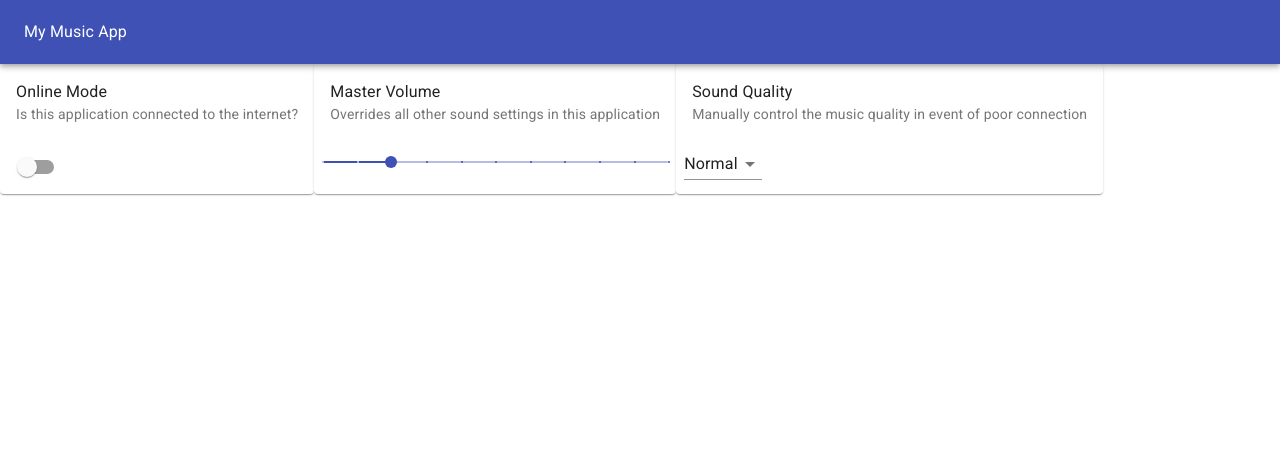
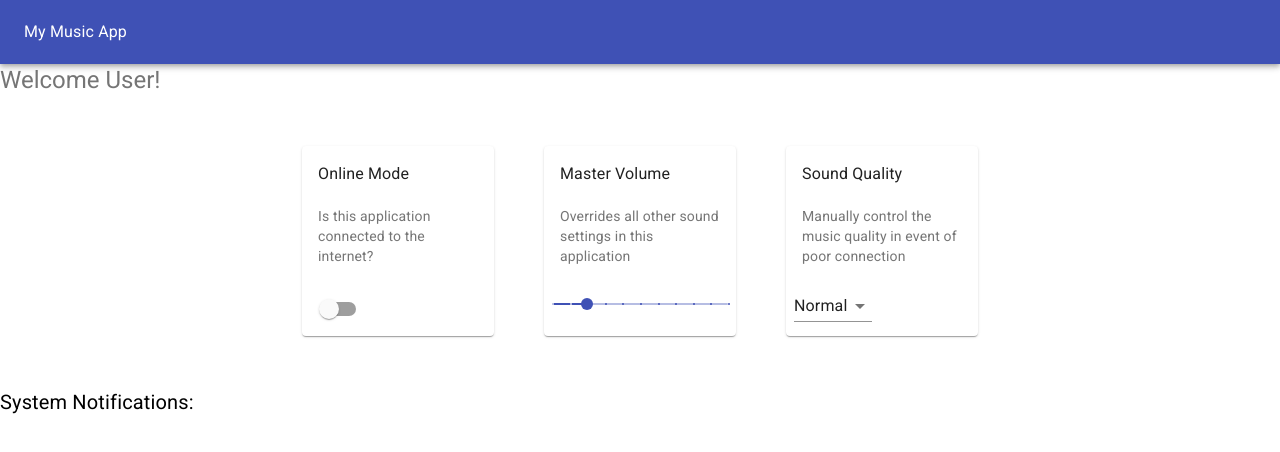
Before and after one commit to Shelby-Jean/JS411-MusicApp, a React (Create React App) app: page / in a window 1280 px wide. Both pictures are taken after a click on the button "LOGIN". Shown: the top 452 px of the page. Built offline with nearby package versions, Linux system fonts and the light colour scheme.

Commit message:
fixed dashboard state

```diff
--- a/src/App.css
+++ b/src/App.css
@@ -11,4 +11,14 @@
 
 .cards-container {
   display: flex;
+  justify-content: center;
+  margin: 50px 0;
 }
+
+.card {
+  width: 15%;
+}
+
+#middle-card {
+  margin: 0 50px;
+}
--- a/src/App.js
+++ b/src/App.js
@@ -24,8 +24,8 @@ class App extends React.Component {
         {this.state.loggedIn ? <Dashboard /> : (
          <div className="form-container">
           <form className="login-form">
-            <TextField id="standard-basic" label="Username" required={true} isRequired="true" />
-            <TextField id="standard-basic" label="Password" type="password" required />
+            <TextField label="Username" required />
+            <TextField label="Password" type="password" required />
             <br/>
             <Button variant="contained" color="primary" onClick={this.login}>LOGIN</Button>
           </form>
--- a/src/components/Dashboard.js
+++ b/src/components/Dashboard.js
@@ -3,60 +3,85 @@ import { Card, CardContent, CardActions, Typography, Switch, Slider, Select, Men
 
 class Dashboard extends React.Component {
   state = {
-    online: true,
+    online: false,
     volume: 20,
     quality: 2,
-    notifications: []
+    notifications: [
+      "Your application is offline. You won't be able to share or stream music to other devices.",
+      "Listening to music at a high volume could cause long-term hearing loss.",
+      "Music quality is degraded. Increase quality if your connection allows it."
+    ]
   }
 
-  handleChange = (event) => {
+  handleOnline = () => {
     this.setState({
-      [event.target.name]: event.target.name === "online" ? !this.state.online : event.target.value
+      online: !this.state.online
     })
   }
 
+  handleVolume = (event, value) => {
+    this.setState({
+      volume: value
+    })
+  }
+
+  handleQuality = (event) => {
+    this.setState({
+      quality: event.target.value
+    })
+  }
+
+
   render() {
     return (
+      <div>
+        <div>
+          <Typography component="h2" variant="h5" color="textSecondary" fontWeight="fontWeightBold">Welcome User!</Typography>
+        </div>
+
         <div className="cards-container">
-        <Card>
+          <Card className="card">
             <CardContent>
-            <Typography component="h4">
+              <Typography component="h4" fontWeight="fontWeightBold">
                 Online Mode
               </Typography>
+              <br />
               <Typography variant="body2" color="textSecondary" component="p">
                 Is this application connected to the internet?
               </Typography>
             </CardContent>
             <CardActions>
-            <Switch value={this.state.online} onChange={this.handleChange} />
+              <Switch onChange={this.handleOnline} value={this.state.online} name="online" />
             </CardActions>
           </Card>
 
-        <Card>
+          <Card className="card" id="middle-card">
             <CardContent>
-            <Typography component="h4">
+              <Typography component="h4" fontWeight="fontWeightBold">
               Master Volume
               </Typography>
+              <br />
               <Typography variant="body2" color="textSecondary" component="p">
                 Overrides all other sound settings in this application
               </Typography>
             </CardContent>
             <CardActions>
-            <Slider marks={true} step="10" mix="0" max="100" value={this.state.volume} onChange={this.handleChange} />
+              <Slider marks={true} step={10} min={0} max={100} onChange={this.handleVolume} value={this.state.volume} name="volume" />
             </CardActions>
           </Card>
 
-        <Card>
+          <Card className="card">
             <CardContent>
-            <Typography component="h4">
+              <Typography component="h4" fontWeight="fontWeightBold">
                 Sound Quality
               </Typography>
+              <br />
               <Typography variant="body2" color="textSecondary" component="p">
                 Manually control the music quality in event of poor connection
               </Typography>
             </CardContent>
             <CardActions>
-            <Select value={this.state.quality} onChange ={this.handleChange}>
+              <Select value={this.state.quality} onChange ={this.handleQuality} name="quality">
                 <MenuItem value={1}>Low</MenuItem>
                 <MenuItem value={2}>Normal</MenuItem>
                 <MenuItem value={3}>High</MenuItem>
@@ -64,6 +89,12 @@ class Dashboard extends React.Component {
             </CardActions>
           </Card>
         </div>
+
+        <div>
+          <Typography component="h3" variant="h6">System Notifications:</Typography>
+        </div>
+
+      </div>
     )
   }
 }
--- a/src/components/NavBar.js
+++ b/src/components/NavBar.js
@@ -6,7 +6,7 @@ const NavBar = () => {
     <div>
       <AppBar position="sticky">
           <Toolbar>
-            <Typography>
+            <Typography component="h1">
                 My Music App
             </Typography>
           </Toolbar>
```
Lines whose indentation alone changed are shown as unchanged.
